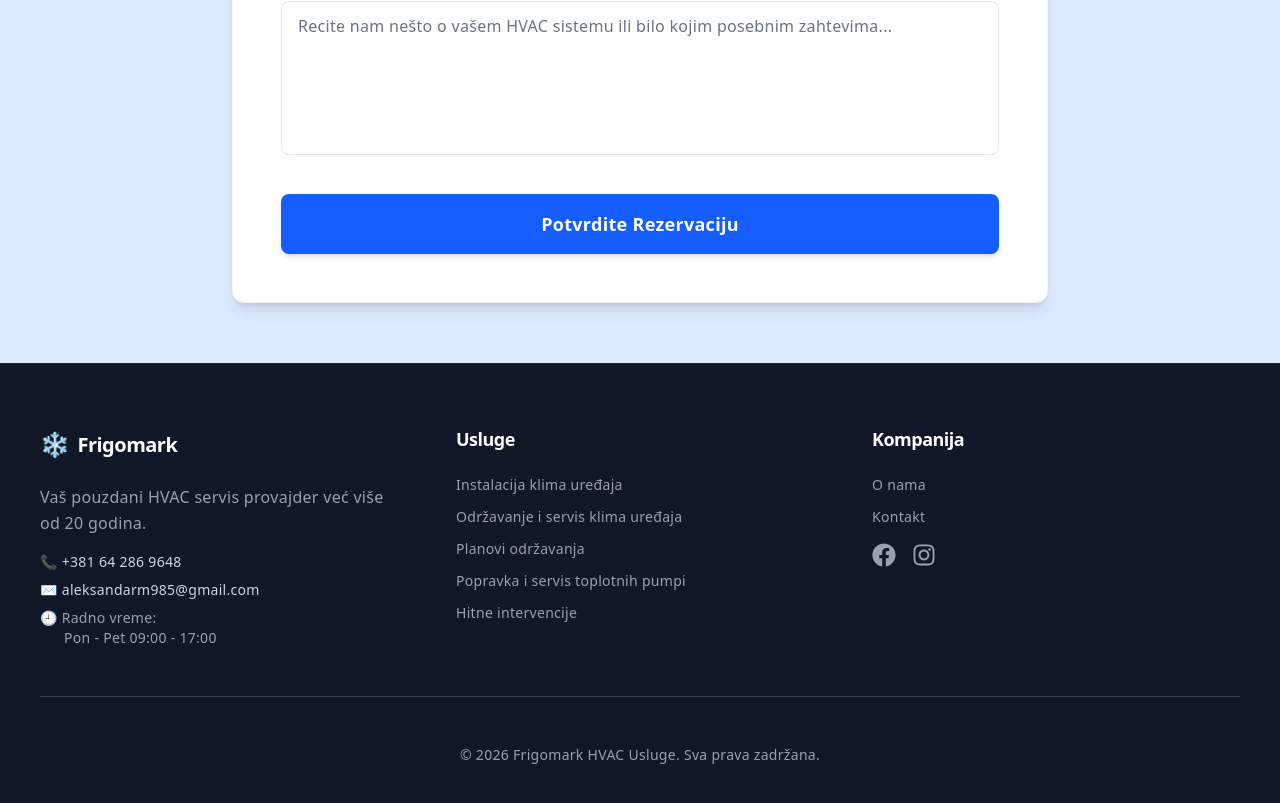
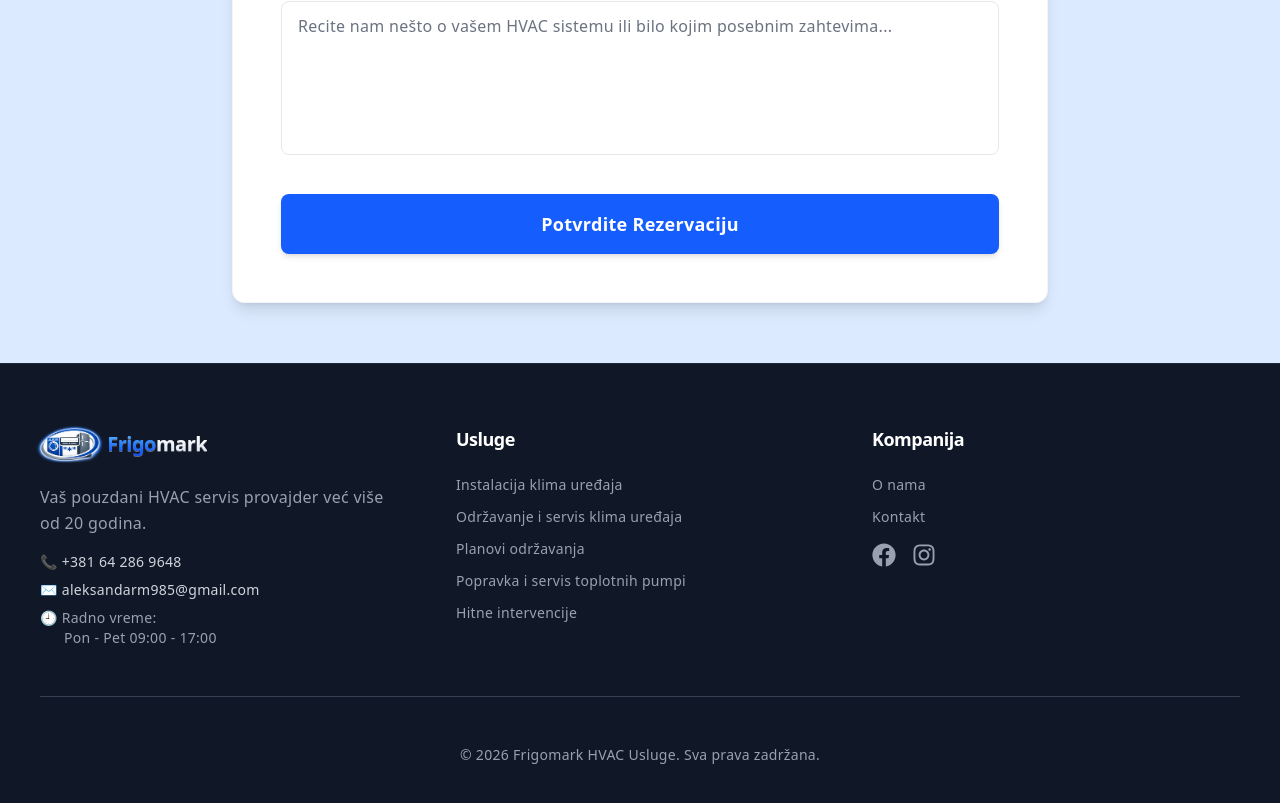
Before and after one commit to RaptorFF/next.js-frigo-mark-project, a Next.js app: page / in a window 1280 px wide. Shown: the part 4549-5352 px from the top of the page. Built offline with nearby package versions, Linux system fonts and the light colour scheme; no server answers.

Commit message:
Updating Logo and Company Name in Footer

```diff
--- a/app/_components/Footer.js
+++ b/app/_components/Footer.js
@@ -1,8 +1,13 @@
 import Link from "next/link";
-import { FaFacebook, FaTwitter, FaLinkedin, FaInstagram } from "react-icons/fa";
+import Image from "next/image";
+import { FaFacebook, FaInstagram } from "react-icons/fa";
 
 export default function Footer() {
   const currentYear = new Date().getFullYear();
+  const frigoClass =
+    "bg-linear-to-b from-sky-300 via-blue-500 to-blue-700 bg-clip-text text-transparent";
+  const markClass =
+    "bg-linear-to-b from-white via-slate-100 to-slate-300 bg-clip-text text-transparent";
 
   return (
     <footer className="bg-gray-900 text-white py-16 border-t border-gray-800">
@@ -10,9 +15,18 @@ export default function Footer() {
         <div className="grid md:grid-cols-3 gap-12 mb-12">
           {/* Company Info */}
           <div>
-            <h3 className="text-xl font-bold mb-6 flex items-center space-x-2 leading-tight">
-              <span className="text-2xl">❄️</span>
-              <span>Frigomark</span>
+            <h3 className="text-xl font-bold mb-6 flex items-center gap-2 leading-tight">
+              <Image
+                src="/images/logo1.png"
+                alt="Frigomark icon"
+                width={36}
+                height={36}
+                className="h-8 w-auto object-contain shrink-0 scale-115"
+              />
+              <span className="font-extrabold tracking-tight leading-none drop-shadow-[0_1px_0_rgba(255,255,255,0.35)]">
+                <span className={frigoClass}>Frigo</span>
+                <span className={markClass}>mark</span>
+              </span>
             </h3>
             <p className="text-gray-400 leading-relaxed">
               Vaš pouzdani HVAC servis provajder već više od 20 godina.
```
